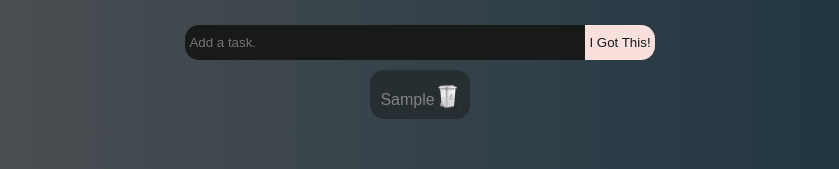
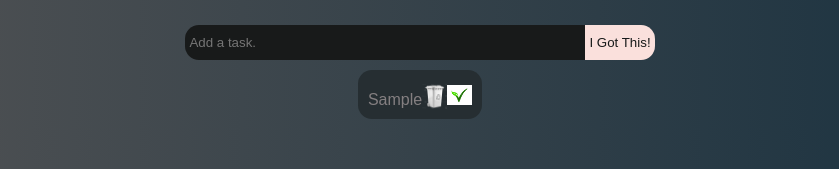
Before and after one commit to arash619550/todo-list, a plain HTML site: page index.html in a window 1280 px wide. Both pictures are taken after typing "Sample" into the empty fields and a click on the button "I Got This!". Shown: the part 238-407 px from the top of the page, without its empty margins (220-1059 px from the left). Drawn offline with Linux system fonts and the light colour scheme.

Commit message:
complete

```diff
--- a/main.js
+++ b/main.js
@@ -9,12 +9,20 @@ button.addEventListener("click", function (event) {
         li.innerText = input.value;
         li.classList.add("style");
         const recycleBinLogo = document.createElement("img");
+        const tick = document.createElement("img");
         recycleBinLogo.src = "recycle bin.webp";
+        tick.src = "tick.webp";
+        tick.width = 25;
         recycleBinLogo.width = 25;
         recycleBinLogo.classList.add("recycle-img");
-        li.appendChild(recycleBinLogo);
+        recycleBinLogo.classList.add("recycle-img");
+        li.append(recycleBinLogo, tick);
         recycleBinLogo.addEventListener("click", function () {
             ul.removeChild(li);
+        });
+        tick.addEventListener("click", function () {
+            li.style.color = "green";
+            li.style.textDecoration = "line-through";
         });
         ul.appendChild(li);
         input.value = "";
--- a/style.css
+++ b/style.css
@@ -59,6 +59,7 @@ body {
     margin: 10px auto;
     text-overflow: ellipsis;
     overflow: hidden;
+    max-width: 50%;
 }
 
 .recycle-img {
```
Also changed, not shown: tick.webp (added).
